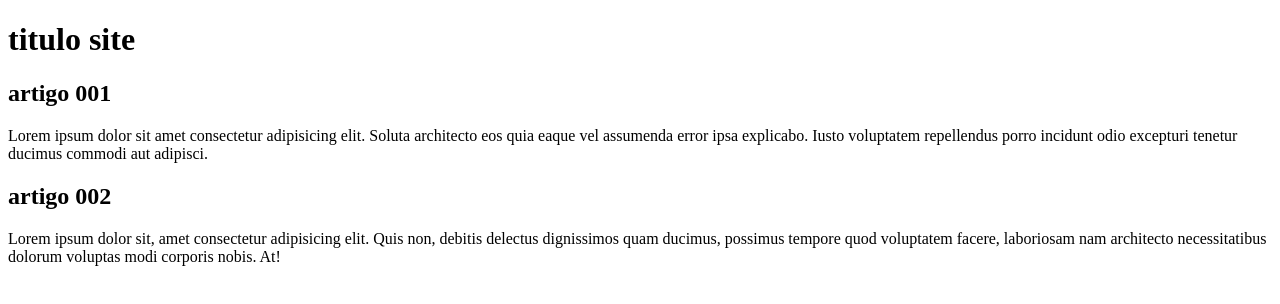
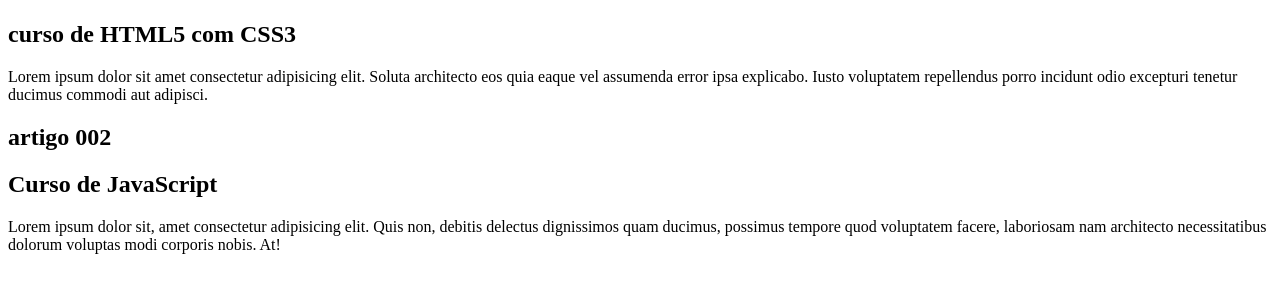
Before and after one commit to HudsomSantanaDev/projeto-site, a plain HTML site: page index.html in a window 1280 px wide. Drawn offline with Linux system fonts and the light colour scheme.

Commit message:
atualização dos textos
titulo trocados

```diff
--- a/index.html
+++ b/index.html
@@ -7,13 +7,14 @@
 </head>
 <body>
     <main>
-        <header><h1>titulo site</h1></header>
+        <header><h1></h1></header>
         <article>
-            <h2>artigo 001</h2>
+            <h2>curso de HTML5 com CSS3</h2>
             <p>Lorem ipsum dolor sit amet consectetur adipisicing elit. Soluta architecto eos quia eaque vel assumenda error ipsa explicabo. Iusto voluptatem repellendus porro incidunt odio excepturi tenetur ducimus commodi aut adipisci.</p>
         </article>
         <article>
             <h2>artigo 002</h2>
+            <h2>Curso de JavaScript</h2>
             <p>Lorem ipsum dolor sit, amet consectetur adipisicing elit. Quis non, debitis delectus dignissimos quam ducimus, possimus tempore quod voluptatem facere, laboriosam nam architecto necessitatibus dolorum voluptas modi corporis nobis. At!</p>
         </article>
     </main>
```
